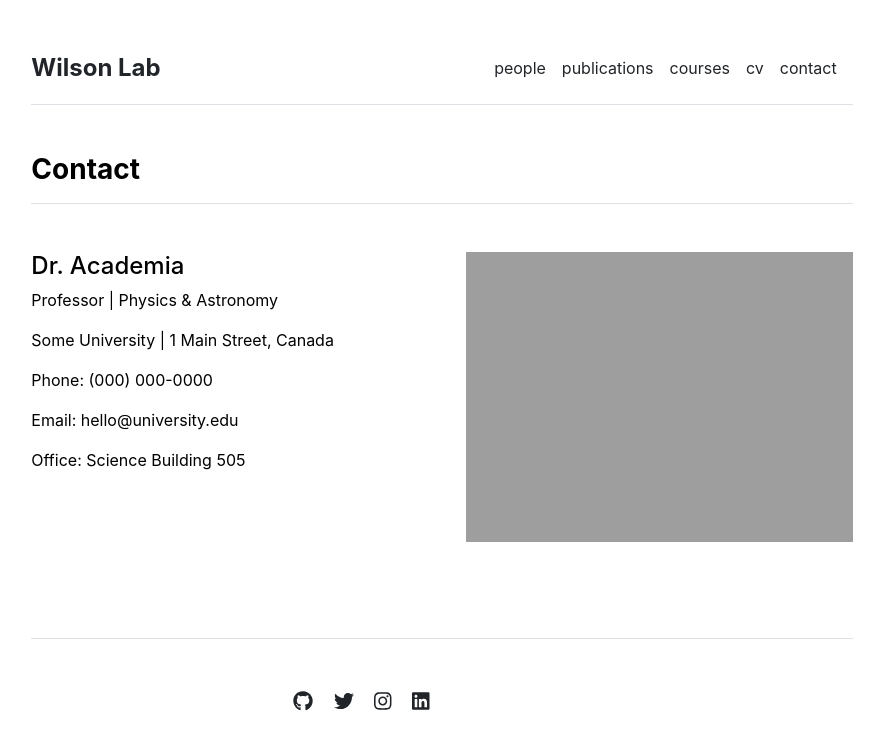
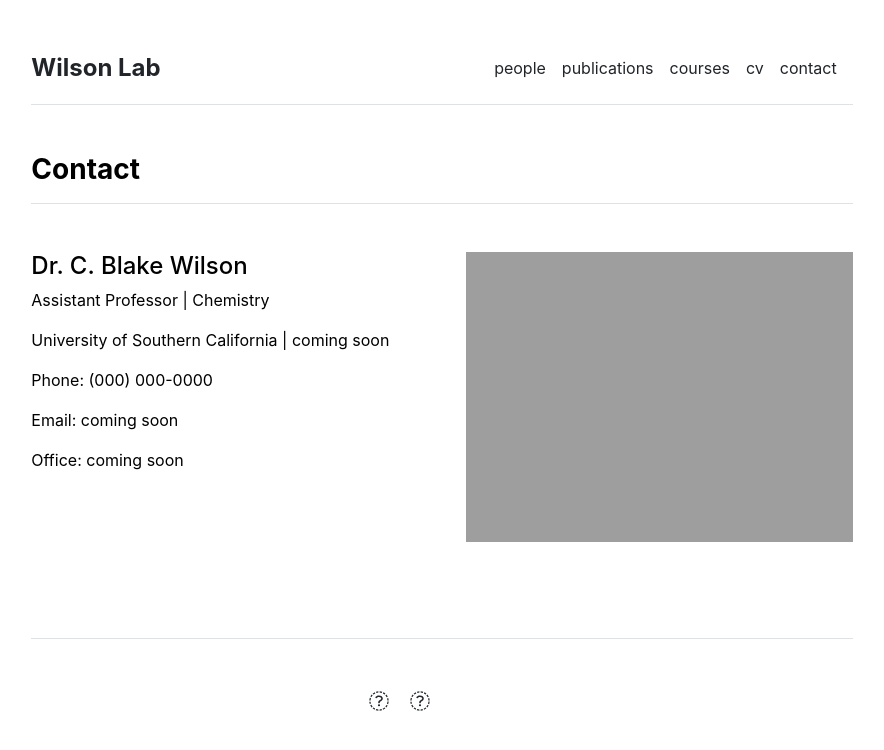
Before and after one commit to c-b-wilson-lab/c-b-wilson-lab, a Jekyll site: the page built from contact.md, in a window 1280 px wide. Shown: the top 750 px of the page, without its empty margins (198-1082 px from the left). Built offline with Jekyll 4.4.1, drawn with Linux system fonts in a browser that asks for light colours.

Commit message:
contact update

```diff
--- a/_data/settings.yml
+++ b/_data/settings.yml
@@ -6,20 +6,36 @@ menu:
 - {name: 'contact', url: '/contact'}
 
 people:
-- {name: 'Primary Investigator', title: 'Researcher', department: 'Physics & Astronomy', institution: 'Some University', institution_address: '1 Main Street, Canada', phone: '(000) 000-0000', email: 'hello@university.edu', office: 'Science Building 505', image: 'assets/img/primary-investigator.jpg', url: 'primary-investigator'}
+- {name: 'C. Blake Wilson',
+  title: 'Assistant Professor',
+  department: 'Chemistry',
+  institution: 'University of Southern California',
+  institution_address: 'coming soon',
+  phone: 'coming soon',
+  email: 'coming soon',
+  office: 'coming soon',
+  image: 'assets/img/primary-investigator.jpg',
+  url: 'primary-investigator'
+}
 - {name: 'Lab Technician', title: 'Researcher', department: 'Physics & Astronomy', institution: 'Some University', institution_address: '1 Main Street, Canada', phone: '(000) 000-0000', email: 'hello@university.edu', office: 'Science Building 505', image: 'assets/img/lab-technician.jpg', url: 'lab-technician'}
 - {name: 'Graduate Student', title: 'Researcher', department: 'Physics & Astronomy', institution: 'Some University', institution_address: '1 Main Street, Canada', phone: '(000) 000-0000', email: 'hello@university.edu', office: 'Science Building 505', image: 'assets/img/graduate-student.jpg', url: 'graduate-student'}
 
 courses:
-- {name: 'Vector Calculus', url: 'vector-calculus'}
-- {name: 'Quantum Mechanics', url: 'quantum-mechanics'}
-- {name: 'Stellar Structures', url: 'stellar-structures'}
+- {name: 'Coming Soon', url: 'Coming-soon'}
+
 
 social:
-- {icon: 'github', link: 'https://github.com/LeNPaul'}
-- {icon: 'twitter', link: 'https://twitter.com/paululele'}
-- {icon: 'instagram', link: 'https://instagram.com/paululele'}
-- {icon: 'linkedin', link: 'https://linkedin.com/in/lenpaul'}
+- {icon: 'BlueSky', link: 'https://bsky.app/profile/blkwiln.bsky.social'}
+- {icon: 'X', link: 'https://x.com/blkwiln'}
 
 contacts:
-- {name: 'Dr. Academia', title: 'Professor', department: 'Physics & Astronomy', institution: 'Some University', institution_address: '1 Main Street, Canada', phone: '(000) 000-0000', email: 'hello@university.edu', office: 'Science Building 505', image: 'assets/img/contact.jpg'}
+- {name: 'Dr. C. Blake Wilson',
+  title: 'Assistant Professor',
+  department: 'Chemistry',
+  institution: 'University of Southern California',
+  institution_address: 'coming soon',
+  phone: '(000) 000-0000',
+  email: 'coming soon',
+  office: 'coming soon',
+  image: 'assets/img/contact.jpg'
+}
```
Also changed, not shown: news.md (added, +4 -0 lines), research.md (added, +14 -0 lines), people/christopher-blake-wilson.md (renamed from people/primary-investigator.md).
